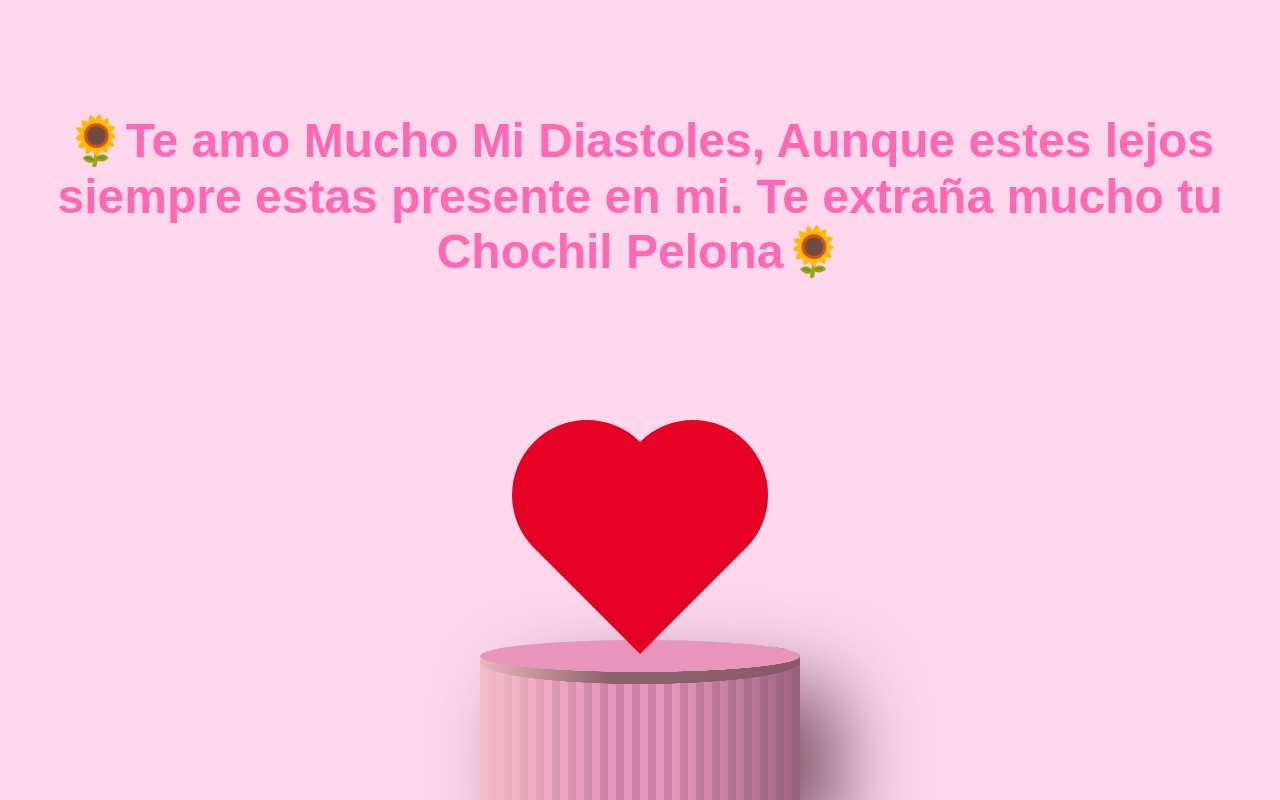
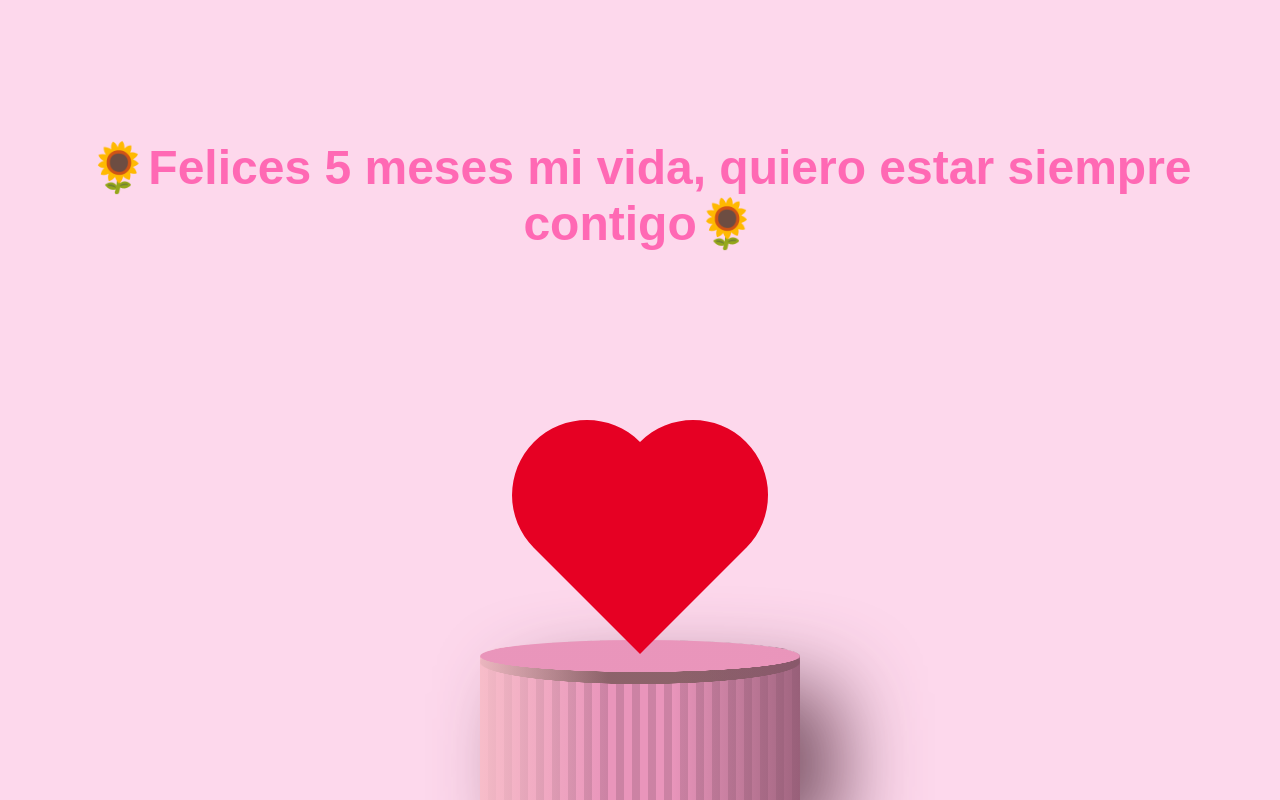
Before and after one commit to Jafetinjo/web, a plain HTML site: page index.html in a window 1280 px wide. Shown: the top 800 px of the page. Drawn offline with Linux system fonts and the light colour scheme.

Commit message:
Update index.html

```diff
--- a/index.html
+++ b/index.html
@@ -6,7 +6,7 @@
   <link rel="stylesheet" href="./style.css">
 </head>
 <body>
-<h1>🌻Te amo Mucho Mi Diastoles, Aunque estes lejos siempre estas presente en mi. Te extraña mucho tu Chochil Pelona🌻</h1>
+<h1>🌻Felices 5 meses mi vida, quiero estar siempre contigo🌻</h1>
 <div class="display">
   <svg viewBox="0 0 100 92">
     <path d="M8.57864 8.57864C20.0168 -2.85955 38.5618 -2.85955 50 8.57864C61.4382 -2.85955 79.9832 -2.85955 91.4214 8.57864C102.86 20.0168 102.86 38.5618 91.4214 50C91.4162 50.0052 91.411 50.0104 91.4058 50.0156L50 91.4213L8.59924 50.0206C8.59237 50.0137 8.58551 50.0069 8.57864 50C-2.85955 38.5618 -2.85955 20.0168 8.57864 8.57864Z" fill="currentcolor"/>
```
